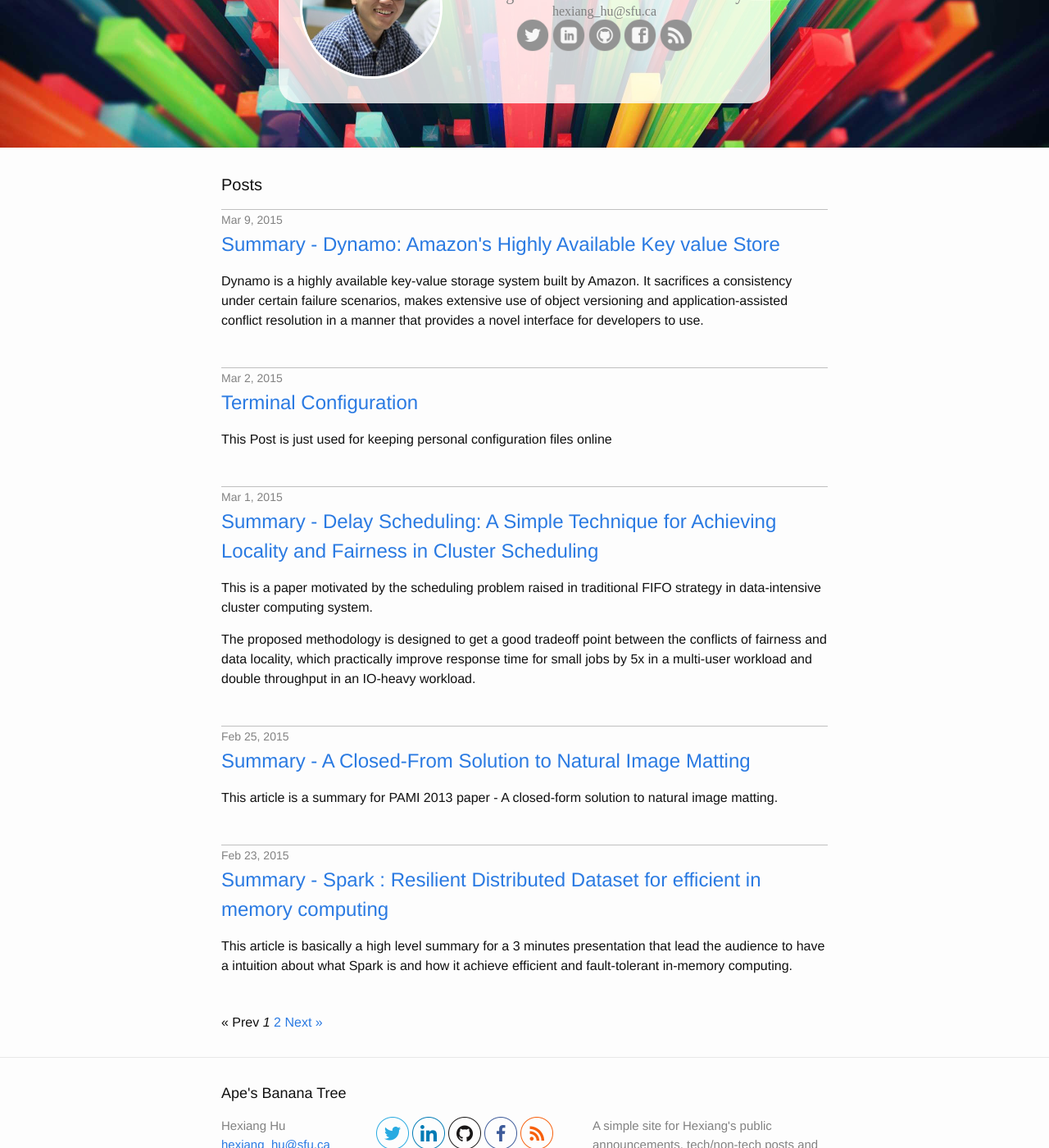
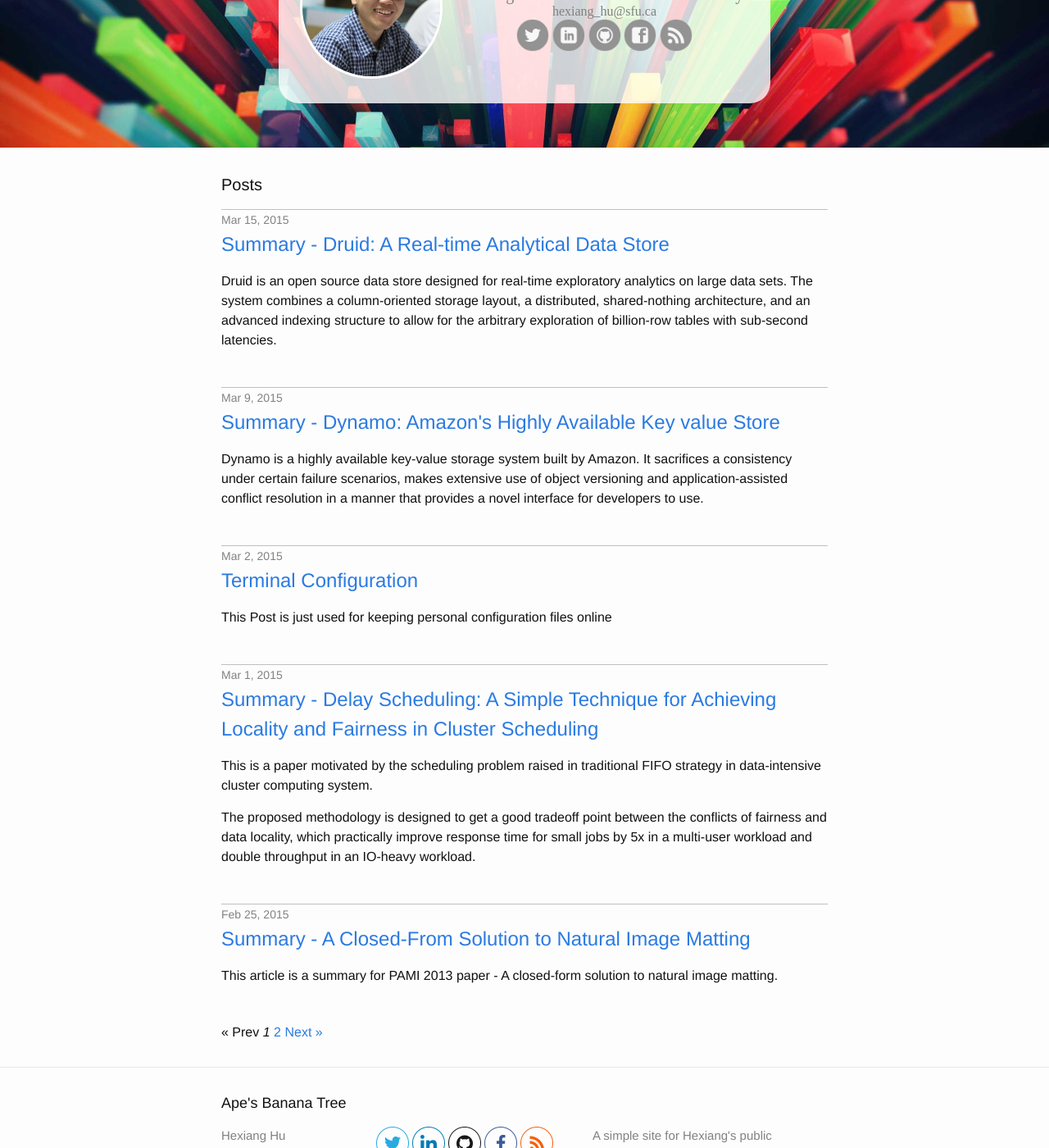
Before and after one commit to danielyou0230/danielyou0230.github.io, a Jekyll site: the page built from index.html, in a window 1280 px wide and 1400 px high, scrolled down 362 px. Shown: the whole window at 82% size. Built offline with Jekyll 4.4.1, drawn with Linux system fonts in a browser that asks for light colours; the list of posts is cut into pages by our own code; some of the changed lines change nothing that is shown.

Commit message:
Add summary for druid and re-group images

```diff
--- a/_config.yml
+++ b/_config.yml
@@ -1,14 +1,14 @@
 # Site settings
 title: Ape's Banana Tree
 description: A simple site for Hexiang's public announcements, tech/non-tech posts and personal updates
-background: /images/background-cube.jpg
+background: /images/background/background-cube.jpg
 
 # Site user settings
 user:
     name:       Hexiang Hu
     title:      Undergraduate at Simon Fraser University
     email:      hexiang_hu@sfu.ca
-    head_pic:   /images/me.jpg
+    head_pic:   /images/self-portrait/me.jpg
 
 
 baseurl: ""
--- /dev/null
+++ b/_posts/2015-03-15-summary-druid.md
@@ -0,0 +1,60 @@
+---
+layout: post
+title: "Summary - Druid: A Real-time Analytical Data Store"
+comment: True
+---
+
+Druid is an open source data store designed for real-time exploratory analytics on large data sets. The system combines a column-oriented storage layout, a distributed, shared-nothing architecture, and an advanced indexing structure to allow for the arbitrary exploration of billion-row tables with sub-second latencies.
+
+<!--more-->
+
+* Problem and motivation
+  * The goal is to provide a multi-tenant, __highly available__ system which serves the functionality of __low latency data ingestion and interactive query platform__. [main novelty]
+
+* Design Decision
+  * __Low latency__
+    * Specialize node servers to process real-time information with Message bus for parallelism
+  * __High Availability__
+    * Make node servers query-able when external failure happened
+
+* Overall Architecture
+  ![alt text](/images/posts/03-15-2015-druid-1.png)
+
+* System Architecture
+  * Real-time node
+    * Only concerned with events for __some small time range__
+    * Persists real-time query data in memory and on disk
+    * Periodically hand off immutable batches of events to “Deep Storage” (such as HDFS, S3)
+
+  * Message Bus such as Kafka
+    ![alt text](/images/posts/03-15-2015-druid-2.png)
+    * Collaborated with real-time node and serve as a producer for event stream.
+    * Functionality
+      1. Acts as a __buffer__ => fast recover for real-time node
+      2. Acts as a __single end-point__ => enables data partition and data replication
+
+  * Historical node
+    * Functions to __only load, drop, serve__ immutable data blocks created by real-time nodes
+    * Shared-nothing architecture, connect Zookeeper for segment info, cache for fast recovery
+    * Features
+      * Supports __read consistency__
+      * Available when Zookeeper down(only serve what it have)
+      * Grouped into different “Tiers” [with different importance]
+
+  * Broker node
+    * Functionality
+      * Act as a query router, to route query request to real-time node or historical node, merge partial result before return to client
+      * __cache__ results for no re-computation at historical node, never cache real-time result
+    * Keeps query-able when Zookeeper down, use last knowledge of clusters to route
+
+  * Coordinator node
+    * Functionality
+      * In charge of data management and distribution on historical node
+    * Use __multi-version concurrency__ control swapping protocol to manage immutable segments
+    * Connect to MySQL to maintain segments distribution info
+    * Functions as a load balancer , segments replication manager for historical node.
+    * Unable to work when Zookeeper down, but not affect data availability
+
+* Storage format
+  * Data tables in Druid are collections of __timestamped(required)__ events and partitioned into a set of segments
+  * Stored in a column orientation for __CPU efficiency__, associate with different compression methods
```
Also changed, not shown: images/background/background-aurora.jpg (renamed from images/background-aurora.jpg), images/background/background-cube.jpg (renamed from images/background-cube.jpg), images/posts/03-15-2015-druid-1.png (added), images/posts/03-15-2015-druid-2.png (added), images/self-portrait/me.jpg (renamed from images/me.jpg), 2 other files.
